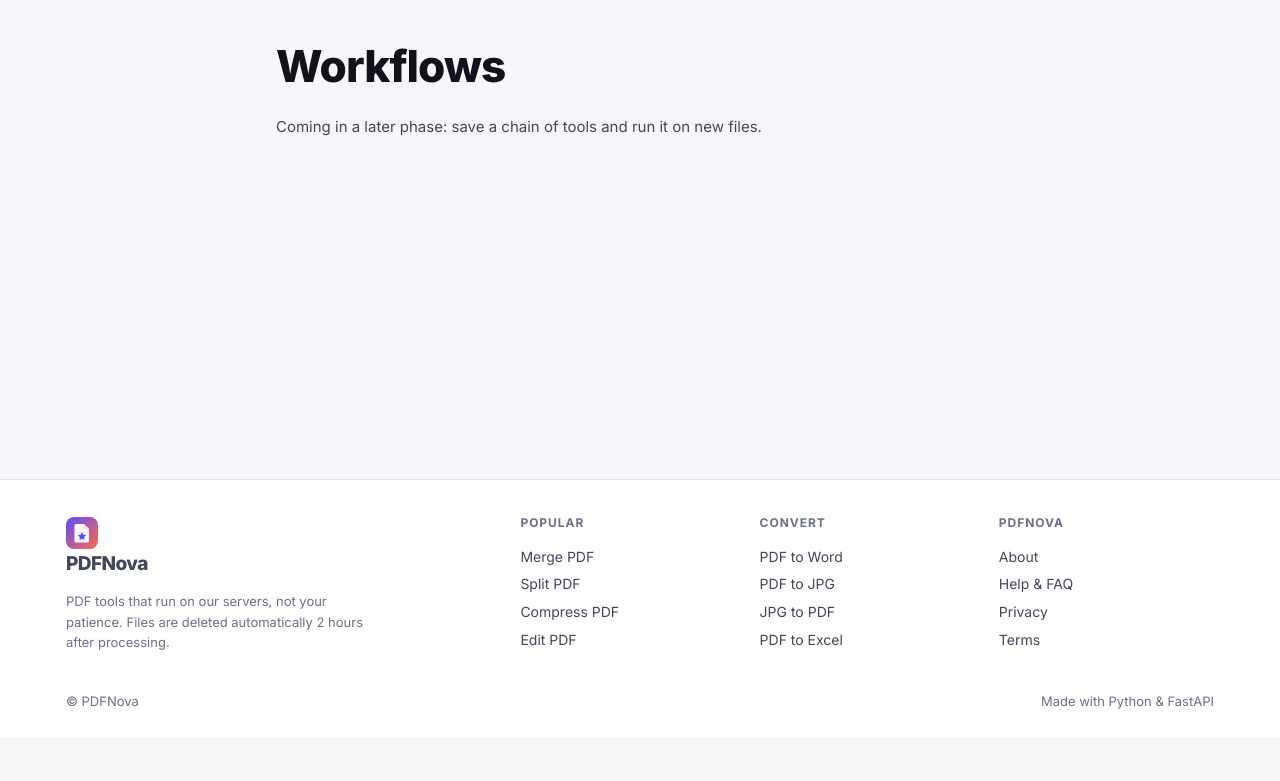
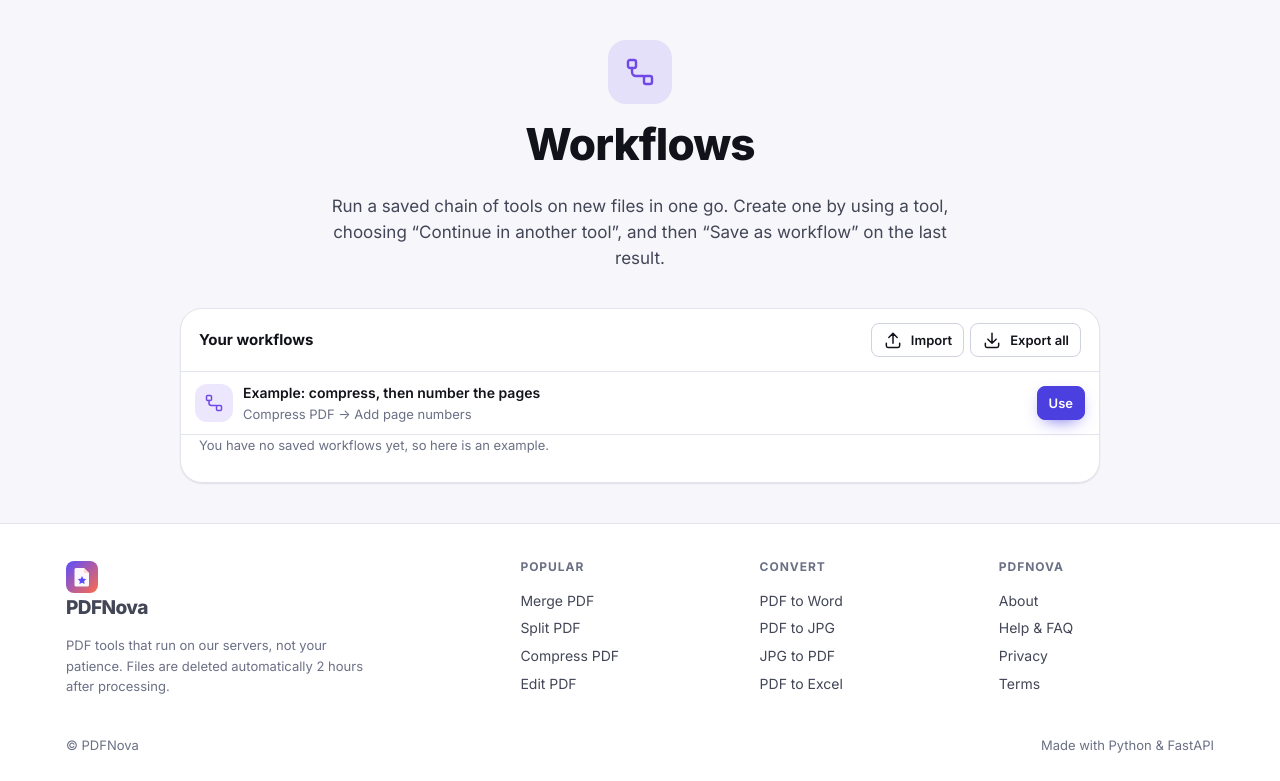
Before and after one commit to prarit0097/pdfsejeda, a FastAPI app: page /workflows in a window 1280 px wide. Shown: the part 63-844 px from the top of the page. Before the commit the page ends 772 px from the top, so only its background shows below. Run offline with FastAPI, Linux system fonts and the light colour scheme; some libraries are stand-ins or nearby versions.

Commit message:
Add workflows, CSP header and Docker deployment
Record tool chains from 'continue in another tool', save and run them on
new files; content security policy for HTML pages; Dockerfile with
LibreOffice, Tesseract and Chromium; docs updated.

Co-Authored-By: Claude Opus 5.5 (1M context) <noreply@anthropic.com>

```diff
--- a/app/main.py
+++ b/app/main.py
@@ -41,6 +41,20 @@ async def lifespan(app: FastAPI):
     task.cancel()
 
 
+CSP = "; ".join([
+    "default-src 'self'",
+    "script-src 'self' 'unsafe-inline' https://cdnjs.cloudflare.com",
+    "worker-src 'self' blob: https://cdnjs.cloudflare.com",
+    "style-src 'self' 'unsafe-inline' https://fonts.googleapis.com",
+    "font-src 'self' data: https://fonts.gstatic.com",
+    "img-src 'self' data: blob:",
+    "connect-src 'self' https://cdnjs.cloudflare.com",
+    "frame-src 'self'",
+    "object-src 'none'",
+    "base-uri 'self'",
+    "form-action 'self'",
+])
+
 app = FastAPI(title=settings.app_name, docs_url="/api/docs", redoc_url=None, lifespan=lifespan)
 
 
@@ -57,6 +71,8 @@ async def security_headers(request: Request, call_next):
             h.setdefault("X-Frame-Options", "SAMEORIGIN")
     else:
         h.setdefault("X-Frame-Options", "SAMEORIGIN")
+        if response.headers.get("content-type", "").startswith("text/html"):
+            h.setdefault("Content-Security-Policy", CSP)
     return response
 
 
--- a/app/static/js/tool.js
+++ b/app/static/js/tool.js
@@ -269,6 +269,7 @@
     const ready = Tool.readyFiles();
     if (cfg.type !== "htmlToPdf" && ready.length < cfg.minFiles) return toast(cfg.minFiles > 1 ? `Please add at least ${cfg.minFiles} files` : "Please add a file first", "err");
     for (const v of Tool.validators) { const msg = v(); if (msg) return toast(msg, "err"); }
+    if (cfg.workflow) return document.dispatchEvent(new CustomEvent("workflow-run"));
     submitBody(collect());
   });
 
@@ -282,12 +283,25 @@
       if (r.status === 402) { const j = await r.json(); showQuota(Number(r.headers.get("x-ratelimit-wait") || 0), j.reason); return false; }
       if (r.status === 429) { toast("Too many attempts. Please try again in a little while.", "err"); return false; }
       if (!r.ok) { toast(await r.text() || "The server rejected this task", "err"); return false; }
+      rememberStep(body);
       showProcessing(await r.json());
       return true;
     } catch { toast("You appear to be offline. Check your connection and try again.", "err"); return false; }
     finally { submitting = false; if (btn) btn.disabled = false; }
   }
   Tool.submitBody = submitBody;
+  Tool.showProcessing = id => showProcessing(id);
+
+  // ---------- workflow recording ----------
+  const NOT_RECORDABLE = new Set(["edit", "fillSign", "editForms", "combineReorder", "htmlToPdf"]);
+  const TELEMETRY = ["files", "uri", "rotations", "pageRotationsPerSource", "filePages", "formValues"];
+  function rememberStep(body) {
+    if (NOT_RECORDABLE.has(body.type)) { sessionStorage.removeItem("lastStep"); return; }
+    const step = { ...body, uri: location.pathname, title: cfg.title };
+    TELEMETRY.forEach(k => { if (k !== "uri") delete step[k]; });
+    sessionStorage.setItem("lastStep", JSON.stringify(step));
+  }
+  function workflowChain() { try { return JSON.parse(sessionStorage.getItem("workflowChain") || "[]"); } catch { return []; } }
 
   function showQuota(wait, reason) {
     resultStage.hidden = false;
@@ -348,6 +362,7 @@
         <button class="btn btn-ghost" type="button" id="edit-again">Change options</button>
         <button class="btn btn-ghost" type="button" id="start-over">Start over</button>
         <button class="btn btn-ghost" type="button" id="delete-btn" title="Delete the result from the server now">${icon("trash")} Delete now</button>
+        ${sessionStorage.getItem("lastStep") && !cfg.workflow ? `<button class="btn btn-ghost" type="button" id="save-wf">${icon("workflow")} Save as workflow${workflowChain().length ? ` (${workflowChain().length + 1} steps)` : ""}</button>` : ""}
       </div>
       <div id="preview-slot"></div>
     </div>`;
@@ -358,6 +373,7 @@
     $("#edit-again").onclick = backToForm;
     $("#delete-btn").onclick = async () => { await fetch(`/api/tasks/${t.id}`, { method: "DELETE" }); toast("Deleted from the server"); removeRecent(t.id); resetAll(); };
     $("#continue-btn").onclick = e => { e.stopPropagation(); openContinueMenu(t); };
+    $("#save-wf")?.addEventListener("click", saveWorkflow);
     addRecent(t, dl);
   }
 
@@ -375,9 +391,22 @@
       const r = await fetch(`/api/tasks/${t.id}/continue`, { method: "POST" });
       if (!r.ok) return toast("These files have expired", "err");
       sessionStorage.setItem("continueFiles", JSON.stringify(await r.json()));
+      const last = sessionStorage.getItem("lastStep");
+      if (last) sessionStorage.setItem("workflowChain", JSON.stringify([...workflowChain(), JSON.parse(last)].slice(-10)));
       location.href = "/" + b.dataset.slug;
     };
     document.addEventListener("click", function off(ev) { if (!menu.contains(ev.target)) { menu.hidden = true; document.removeEventListener("click", off); } });
+  }
+
+  async function saveWorkflow() {
+    const steps = [...workflowChain(), JSON.parse(sessionStorage.getItem("lastStep"))];
+    const v = await dialog({ title: "Save as workflow", text: steps.map(x => x.title).join(" → "), fields: [{ name: "name", label: "Name", value: steps.map(x => x.title).join(" + "), required: true }], ok: "Save" });
+    if (!v?.name) return;
+    const list = JSON.parse(localStorage.getItem("workflows") || "[]");
+    list.unshift({ id: Date.now().toString(36), name: v.name.trim(), created: Date.now(), steps });
+    try { localStorage.setItem("workflows", JSON.stringify(list)); } catch { return toast("Could not save: browser storage is full", "err"); }
+    sessionStorage.removeItem("workflowChain");
+    toast("Workflow saved. Find it under Workflows.");
   }
 
   function showFailed(reason) {
@@ -413,6 +442,7 @@
   })), 10 * 60 * 1000);
 
   // ---------- files handed over from another tool ----------
+  if (!sessionStorage.getItem("continueFiles") && !cfg.workflow) sessionStorage.removeItem("workflowChain");
   try {
     const handed = JSON.parse(sessionStorage.getItem("continueFiles") || "null");
     sessionStorage.removeItem("continueFiles");
--- /dev/null
+++ b/app/static/js/workflows.js
@@ -0,0 +1,114 @@
+/* Workflows page: list saved chains (localStorage "workflows"), run one on uploaded files.
+ * Each step is a task body recorded by tool.js (without files). Running = submit step 1 with the
+ * uploaded file ids, wait, register its results as new files (/continue), submit step 2 with those, … */
+(() => {
+  const { $, icon, toast, dialog, esc } = window.UI;
+  const Tool = window.Tool;
+  const KEY = "workflows";
+  const EXAMPLE = { id: "example", name: "Example: compress, then number the pages", created: 0, example: true, steps: [
+    { type: "compress", uri: "/compress-pdf", title: "Compress PDF", imageQuality: "0.8", imageDpi: "144" },
+    { type: "pageNumbers", uri: "/page-numbers-pdf", title: "Add page numbers", pattern: "[PAGE_ARABIC]", pageLocation: "bottom-center", fontSize: "10" },
+  ] };
+  let current = null;
+
+  const read = () => { try { return JSON.parse(localStorage.getItem(KEY) || "[]"); } catch { return []; } };
+  const write = list => { try { localStorage.setItem(KEY, JSON.stringify(list)); } catch { toast("Browser storage is full", "err"); } };
+
+  function render() {
+    const list = read();
+    const all = list.length ? list : [EXAMPLE];
+    $("#wf-list").innerHTML = all.map(w => `
+      <div class="recent-item" data-id="${w.id}">
+        <span class="tool-ico" style="--c:var(--cat-pages);width:38px;height:38px">${icon("workflow")}</span>
+        <div style="flex:1;min-width:0"><div style="font-weight:600">${esc(w.name)}</div>
+          <div class="muted small">${w.steps.map(s => esc(s.title || s.type)).join(" → ")}</div></div>
+        <button class="btn btn-sm btn-primary" type="button" data-run>Use</button>
+        ${w.example ? "" : `<button class="icon-btn" type="button" data-rename title="Rename">${icon("edit")}</button><button class="icon-btn" type="button" data-del title="Delete">${icon("trash")}</button>`}
+      </div>`).join("") + (list.length ? "" : `<p class="muted small" style="padding:0 18px 14px">You have no saved workflows yet, so here is an example.</p>`);
+  }
+
+  $("#wf-list").addEventListener("click", async e => {
+    const row = e.target.closest("[data-id]"); if (!row) return;
+    const list = read(), w = list.find(x => x.id === row.dataset.id) || (row.dataset.id === "example" ? EXAMPLE : null);
+    if (!w) return;
+    if (e.target.closest("[data-run]")) {
+      current = w;
+      $("#wf-run").hidden = false;
+      $("#wf-run-title").innerHTML = `<b>${esc(w.name)}</b>: ${w.steps.map(s => esc(s.title || s.type)).join(" → ")}`;
+      $("#wf-run").scrollIntoView({ behavior: "smooth" });
+    }
+    if (e.target.closest("[data-del]")) { write(list.filter(x => x !== w)); render(); }
+    if (e.target.closest("[data-rename]")) {
+      const v = await dialog({ title: "Rename workflow", fields: [{ name: "name", value: w.name, required: true }], ok: "Save" });
+      if (v?.name) { w.name = v.name.trim(); write(list); render(); }
+    }
+  });
+
+  $("#wf-export").addEventListener("click", () => {
+    const blob = new Blob([JSON.stringify({ format: "pdfnova-workflows-v1", exported: Date.now(), workflows: read() }, null, 2)], { type: "application/json" });
+    const a = Object.assign(document.createElement("a"), { href: URL.createObjectURL(blob), download: "workflows.json" });
+    a.click(); URL.revokeObjectURL(a.href);
+  });
+  $("#wf-import").addEventListener("click", () => $("#wf-import-input").click());
+  $("#wf-import-input").addEventListener("change", async e => {
+    const f = e.target.files[0]; e.target.value = ""; if (!f) return;
+    try {
+      const data = JSON.parse(await f.text());
+      const incoming = (data.workflows || []).filter(w => w && w.name && Array.isArray(w.steps) && w.steps.every(s => s && typeof s.type === "string"));
+      if (!incoming.length) throw new Error();
+      const list = read(), ids = new Set(list.map(w => w.id));
+      incoming.forEach(w => { if (ids.has(w.id)) w.id = Date.now().toString(36) + Math.random().toString(36).slice(2, 5); list.push(w); });
+      write(list); render(); toast(`Imported ${incoming.length} workflow${incoming.length > 1 ? "s" : ""}`);
+    } catch { toast("That file doesn't contain workflows", "err"); }
+  });
+
+  // ---------- running ----------
+  document.addEventListener("workflow-run", async () => {
+    if (!current) return toast("Choose a workflow first", "err");
+    const progress = $("#wf-progress"), btn = $("#submit-btn");
+    let ids = Tool.readyFiles().map(f => f.id);
+    btn.disabled = true;
+    const line = (i, state, note = "") => {
+      const el = progress.querySelector(`[data-step="${i}"]`);
+      el.innerHTML = `${state === "run" ? `<span class="spinner" style="width:16px;height:16px;border-width:2px;margin:0"></span>` : icon(state === "ok" ? "check" : state === "err" ? "alert" : "clock")}
+        <span style="flex:1">${i + 1}. ${esc(current.steps[i].title || current.steps[i].type)}</span><span class="muted small">${esc(note)}</span>`;
+    };
+    progress.innerHTML = current.steps.map((_, i) => `<div class="recent-item" data-step="${i}"></div>`).join("");
+    current.steps.forEach((_, i) => line(i, "wait"));
+    try {
+      for (let i = 0; i < current.steps.length; i++) {
+        line(i, "run");
+        const { title, ...step } = current.steps[i];
+        const body = { ...step, files: ids, workflowStep: i + 1 };
+        const r = await fetch("/api/tasks", { method: "POST", headers: { "Content-Type": "application/json" }, body: JSON.stringify(body) });
+        if (r.status === 402) throw new Error("Hourly task limit reached. Try again later.");
+        if (!r.ok) throw new Error(await r.text());
+        const taskId = await r.json();
+        const t = await waitTask(taskId);
+        if (t.status !== "Completed") throw new Error(t.failureReason || "Step failed");
+        if (i === current.steps.length - 1) { line(i, "ok"); btn.disabled = false; Tool.showProcessing(taskId); return; }
+        const next = await (await fetch(`/api/tasks/${taskId}/continue`, { method: "POST" })).json();
+        ids = next.filter(f => /\.pdf$/i.test(f.name)).map(f => f.id);
+        if (!ids.length) throw new Error("This step produced no PDF for the next step");
+        line(i, "ok", (t.warnings || []).length ? "with warnings" : "");
+      }
+    } catch (err) {
+      const i = [...progress.children].findIndex(el => el.querySelector(".spinner"));
+      if (i >= 0) line(i, "err", err.message);
+      toast(err.message, "err");
+    }
+    btn.disabled = false;
+  });
+
+  async function waitTask(id) {
+    for (;;) {
+      const r = await fetch(`/api/tasks/${id}/change?_=${Date.now()}`);
+      if (r.status === 404) return { status: "Failed", failureReason: "Expired" };
+      const t = await r.json();
+      if (["completed", "failed"].includes(String(t.status).toLowerCase())) return t;
+      await new Promise(res => setTimeout(res, 1500));
+    }
+  }
+
+  render();
+})();
--- a/app/templates/editor.html
+++ b/app/templates/editor.html
@@ -100,6 +100,6 @@
 }|tojson }}</script>
 {% endblock %}
 {% block scripts %}
-<script src="/static/js/tool.js?v=2"></script>
+<script src="/static/js/tool.js?v=3"></script>
 <script src="/static/js/editor.js?v=2"></script>
 {% endblock %}
--- a/app/templates/tool.html
+++ b/app/templates/tool.html
@@ -105,6 +105,6 @@
 }|tojson }}</script>
 {% endblock %}
 {% block scripts %}
-<script src="/static/js/tool.js?v=1"></script>
+<script src="/static/js/tool.js?v=3"></script>
 <script src="/static/js/pages-ui.js?v=1"></script>
 {% endblock %}
--- a/app/templates/workflows.html
+++ b/app/templates/workflows.html
@@ -1,5 +1,53 @@
 {% extends "base.html" %}
-{% block title %}Workflows | {{ app_name }}{% endblock %}
+{% from "_macros.html" import icon %}
+{% block title %}Workflows — run several PDF tools in one go | {{ app_name }}{% endblock %}
+{% block description %}Save a chain of PDF tools, like flatten then compress, and run it on new files with one click.{% endblock %}
 {% block main %}
-<div class="wrap prose"><h1>Workflows</h1><p class="muted">Coming in a later phase: save a chain of tools and run it on new files.</p></div>
+<section class="tool-hero wrap">
+  <span class="tool-ico" style="--c:var(--cat-pages)">{{ icon("workflow") }}</span>
+  <h1>Workflows</h1>
+  <p>Run a saved chain of tools on new files in one go. Create one by using a tool, choosing “Continue in another tool”, and then “Save as workflow” on the last result.</p>
+</section>
+
+<div class="wrap">
+  <div class="workspace">
+    <div class="card" id="wf-list-card">
+      <div class="panel-head"><strong>Your workflows</strong>
+        <div style="display:flex;gap:6px">
+          <button class="btn btn-sm" type="button" id="wf-import">{{ icon("upload") }} Import</button>
+          <button class="btn btn-sm" type="button" id="wf-export">{{ icon("download") }} Export all</button>
+        </div>
+      </div>
+      <div id="wf-list"></div>
+      <input type="file" id="wf-import-input" accept=".json,application/json" hidden>
+    </div>
+
+    <div id="wf-run" hidden style="margin-top:18px">
+      <div class="alert alert-info" style="margin-bottom:12px">{{ icon("workflow") }}<span id="wf-run-title"></span></div>
+      <section id="stage-upload" class="dropzone">
+        <div class="upload-row"><button class="btn btn-primary btn-lg" type="button" data-action="pick">{{ icon("upload") }} Upload files</button></div>
+        <p class="drop-hint">or drop PDF files here · up to {{ max_file_mb }} MB each</p>
+        <input type="file" id="file-input" hidden multiple accept=".pdf,.png,.jpg,.jpeg,.gif,.tif,.tiff,.bmp,.webp">
+      </section>
+      <form id="task-form" class="card" hidden novalidate>
+        <div class="panel-head"><strong id="files-title">Files</strong>
+          <div style="display:flex;gap:6px"><button class="btn btn-sm" type="button" data-action="pick">{{ icon("plus") }} Add files</button><button class="btn btn-sm btn-ghost" type="button" data-action="reset">Start over</button></div>
+        </div>
+        <ul class="file-list" id="file-list"></ul>
+        <div class="panel-body" id="wf-progress" style="border-top:1px solid var(--line)"></div>
+        <div class="actions-bar"><button class="btn btn-primary btn-lg" type="submit" id="submit-btn">Run workflow {{ icon("arrow-right") }}</button></div>
+      </form>
+      <section id="stage-result" class="card" hidden aria-live="polite"></section>
+      <div class="card recent" id="recent" hidden><div class="panel-head"><strong>Recent results</strong></div><div id="recent-list"></div></div>
+    </div>
+  </div>
+</div>
+<script id="tool-config" type="application/json">{{ {
+  "type": "workflow", "slug": "workflows", "title": "Workflow", "accept": ["pdf", "png", "jpg", "jpeg", "gif", "tif", "tiff", "bmp", "webp"],
+  "multiple": true, "minFiles": 1, "maxFiles": 50, "pageUi": none, "maxFileMb": max_file_mb, "workflow": true
+}|tojson }}</script>
 {% endblock %}
+{% block scripts %}
+<script src="/static/js/tool.js?v=3"></script>
+<script src="/static/js/workflows.js?v=1"></script>
+{% endblock %}
```
Also changed, not shown: docker-compose.yml (added, +17 -0 lines), plan.md (+13 -6 lines), sejedarules.md (+12 -0 lines), README.md, 2 other files.
